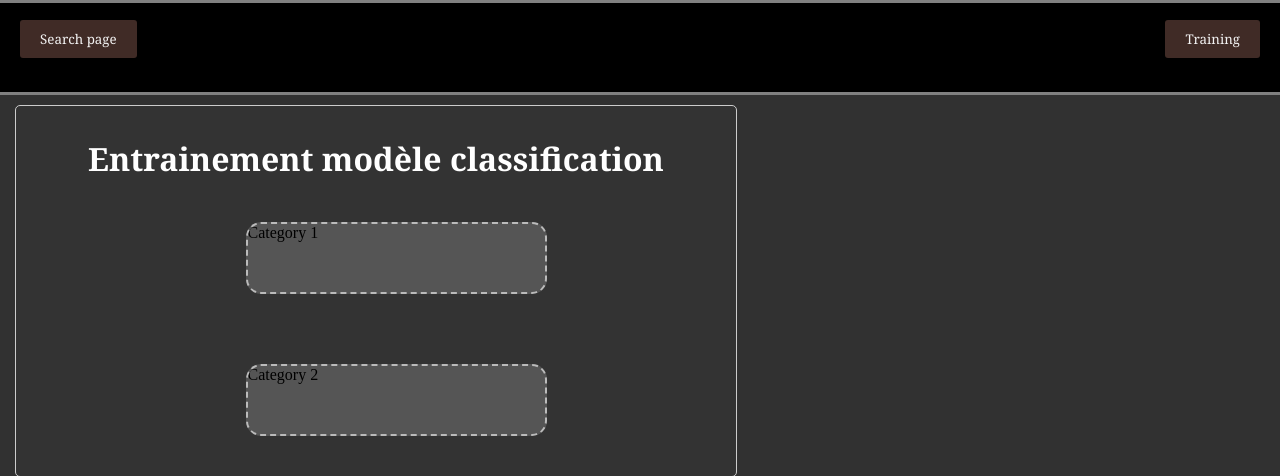
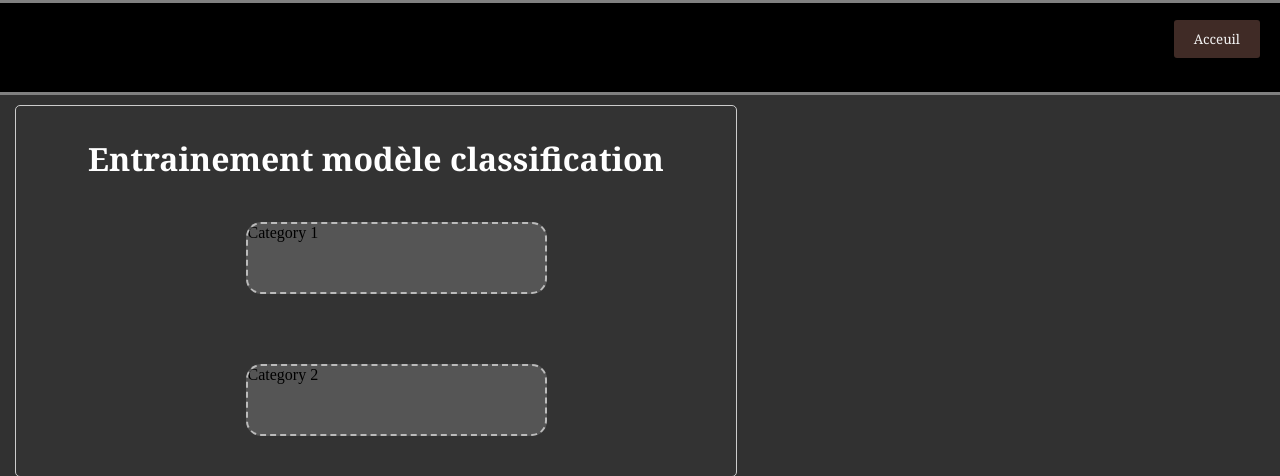
Before and after one commit to wlemalin/freepik.scrap, a Flask app: template templates/train_form.html in a window 1280 px wide. Shown: the top 476 px of the page. Run offline with Flask 3, Linux system fonts and the light colour scheme; the template is opened without the code that fills it, so the values that code supplies are empty.

Commit message:
correction navigation et entry (variable session[])

```diff
--- a/templates/search_form.html
+++ b/templates/search_form.html
@@ -225,7 +225,7 @@
             top: 95px;
             left: 0;
             width: 100%;
-            heigth: calc(100% - 95px);
+            height: calc(100% - 95px);
             background-color: rgba(31, 31, 31);
             z-index: 80; /* Ensure it's below the trainTab but above other content */
         }
--- a/templates/train_form.html
+++ b/templates/train_form.html
@@ -172,13 +172,9 @@
 
     <div class=".training-button-container">
 
-        <form action="/training" method="POST">
+        <form action="/" method="POST">
         <!-- button 'training' top right-->
-            <button id="TrainingButton">Training</button>
-        </form>
-
-        <form action="/" method="post">
-            <button id="SearchButton">Search page</button>
+            <button id="TrainingButton">Acceuil</button>
         </form>
     </div>
 
```
